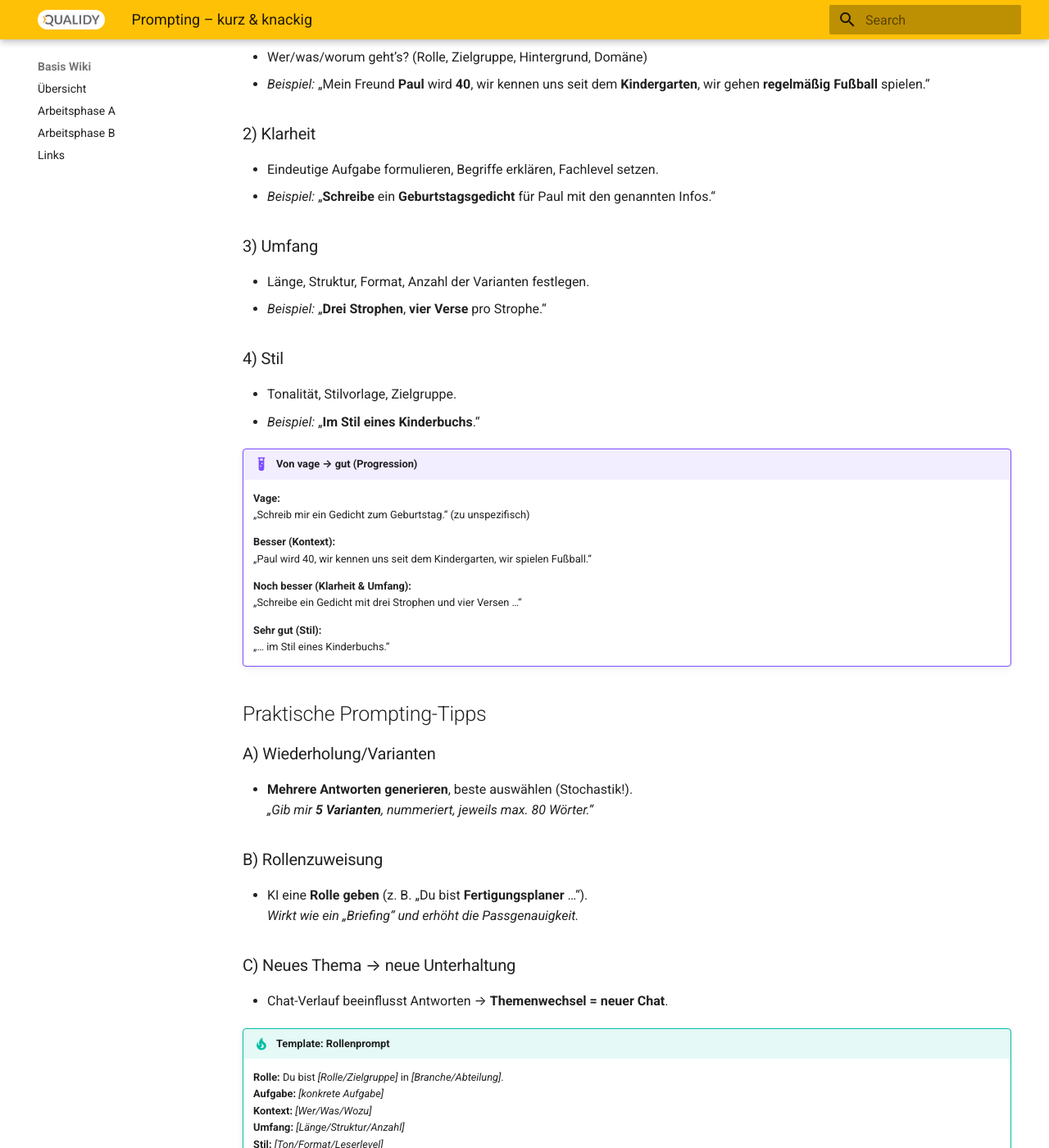
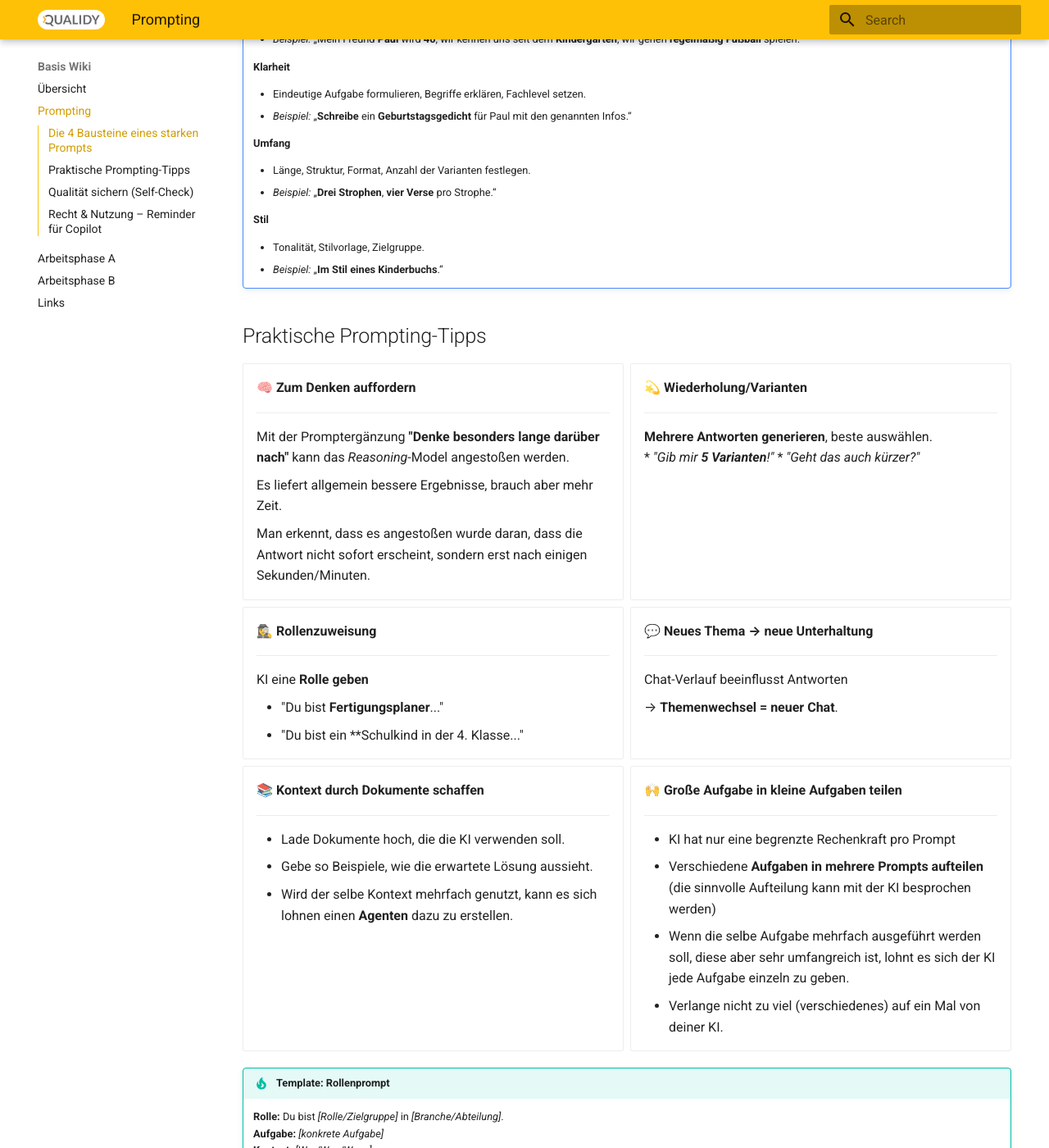
Before and after one commit to Qualidy/wiki-promtathon, an MkDocs documentation site: the page built from docs/content/prompting.md, in a window 1280 px wide and 1400 px high, scrolled down 473 px. Shown: the whole window at 82% size. Built offline with MkDocs 1.6.1 and Material for MkDocs 9.7.7, drawn with Linux system fonts in a browser that asks for light colours; some of the changed text lies outside the part shown.

Commit message:
Prompting verbessert

```diff
--- a/docs/content/prompting.md
+++ b/docs/content/prompting.md
@@ -11,48 +11,87 @@
 !!! note "Merksatz"
     **Klarer Prompt = Kontext + Klarheit + Umfang + Stil**
 
-### 1) Kontext
-- Wer/was/worum geht’s? (Rolle, Zielgruppe, Hintergrund, Domäne)
-- *Beispiel:* „Mein Freund **Paul** wird **40**, wir kennen uns seit dem **Kindergarten**, wir gehen **regelmäßig Fußball** spielen.“
+    **Kontext**
 
-### 2) Klarheit
-- Eindeutige Aufgabe formulieren, Begriffe erklären, Fachlevel setzen.
-- *Beispiel:* „**Schreibe** ein **Geburtstagsgedicht** für Paul mit den genannten Infos.“
+    - Wer/was/worum geht’s? (Rolle, Zielgruppe, Hintergrund, Domäne)
+    - *Beispiel:* „Mein Freund **Paul** wird **40**, wir kennen uns seit dem **Kindergarten**, wir gehen **regelmäßig Fußball** spielen.“
 
-### 3) Umfang
-- Länge, Struktur, Format, Anzahl der Varianten festlegen.
-- *Beispiel:* „**Drei Strophen**, **vier Verse** pro Strophe.“
+    **Klarheit**
 
-### 4) Stil
-- Tonalität, Stilvorlage, Zielgruppe.
-- *Beispiel:* „**Im Stil eines Kinderbuchs**.“
+    - Eindeutige Aufgabe formulieren, Begriffe erklären, Fachlevel setzen.
+    - *Beispiel:* „**Schreibe** ein **Geburtstagsgedicht** für Paul mit den genannten Infos.“
 
-!!! example "Von vage → gut (Progression)"
-    **Vage:**
-    „Schreib mir ein Gedicht zum Geburtstag.“ (zu unspezifisch)
+    **Umfang**
 
-    **Besser (Kontext):**
-    „Paul wird 40, wir kennen uns seit dem Kindergarten, wir spielen Fußball.“
+    - Länge, Struktur, Format, Anzahl der Varianten festlegen.
+    - *Beispiel:* „**Drei Strophen**, **vier Verse** pro Strophe.“
 
-    **Noch besser (Klarheit & Umfang):**
-    „Schreibe ein Gedicht mit drei Strophen und vier Versen …“
+    **Stil**
 
-    **Sehr gut (Stil):**
-    „… im Stil eines Kinderbuchs.“
+    - Tonalität, Stilvorlage, Zielgruppe.
+    - *Beispiel:* „**Im Stil eines Kinderbuchs**.“
 
 
 ## Praktische Prompting-Tipps
 
-### A) Wiederholung/Varianten
-- **Mehrere Antworten generieren**, beste auswählen (Stochastik!).
-  *„Gib mir **5 Varianten**, nummeriert, jeweils max. 80 Wörter.“*
+<div class="grid cards" markdown>
 
-### B) Rollenzuweisung
-- KI eine **Rolle geben** (z. B. „Du bist **Fertigungsplaner** …“).
-  *Wirkt wie ein „Briefing“ und erhöht die Passgenauigkeit.*
+* 🧠 **Zum Denken auffordern**
 
-### C) Neues Thema → neue Unterhaltung
-- Chat-Verlauf beeinflusst Antworten → **Themenwechsel = neuer Chat**.
+    ---
+
+    Mit der Promptergänzung **"Denke besonders lange darüber nach"** kann das *Reasoning*-Model
+    angestoßen werden.
+
+    Es liefert allgemein bessere Ergebnisse, brauch aber mehr Zeit.
+
+    Man erkennt, dass es angestoßen wurde daran, dass die Antwort nicht sofort erscheint,
+    sondern erst nach einigen Sekunden/Minuten.
+
+* **💫 Wiederholung/Varianten**
+
+    ---
+
+    **Mehrere Antworten generieren**, beste auswählen.
+    * *"Gib mir **5 Varianten**!"*
+    * *"Geht das auch kürzer?"*
+
+* **🕵️‍♀️ Rollenzuweisung**
+
+    ---
+
+    KI eine **Rolle geben**
+
+    * "Du bist **Fertigungsplaner**..."
+    * "Du bist ein **Schulkind in der 4. Klasse..."
+
+* **💬 Neues Thema → neue Unterhaltung**
+
+    ---
+
+    Chat-Verlauf beeinflusst Antworten
+
+    → **Themenwechsel = neuer Chat**.
+
+* **📚 Kontext durch Dokumente schaffen**
+
+    ---
+
+    * Lade Dokumente hoch, die die KI verwenden soll.
+    * Gebe so Beispiele, wie die erwartete Lösung aussieht.
+    * Wird der selbe Kontext mehrfach genutzt, kann es sich lohnen einen **Agenten** dazu zu erstellen.
+
+* **🙌 Große Aufgabe in kleine Aufgaben teilen**
+
+    ---
+
+    * KI hat nur eine begrenzte Rechenkraft pro Prompt
+    * Verschiedene **Aufgaben in mehrere Prompts aufteilen** (die sinnvolle Aufteilung kann mit der KI besprochen werden)
+    * Wenn die selbe Aufgabe mehrfach ausgeführt werden soll, diese aber sehr umfangreich ist,
+    lohnt es sich der KI jede Aufgabe einzeln zu geben.
+    * Verlange nicht zu viel (verschiedenes) auf ein Mal von deiner KI.
+
+</div>
 
 !!! tip "Template: Rollenprompt"
     **Rolle:** Du bist _[Rolle/Zielgruppe]_ in _[Branche/Abteilung]_.
@@ -63,37 +102,36 @@
     **Ausgabe:** _[Formatvorgabe: Bullet-Points, Tabelle, JSON, …]_
     **Qualität:** Prüfe _[Kriterien]_ und biete **2 Alternativen**.
 
-## Sofort einsetzbare Prompt-Bausteine (Automotive)
+    Sofort einsetzbare Prompt-Bausteine:
 
-!!! example "Standard-Analyse (Daten/Prozess)"
-    **Rolle:** Du bist Lean-Experte in der Automobilfertigung.
-    **Aufgabe:** Analysiere die folgenden Qualitätsdaten und nenne **Top-3 Auffälligkeiten**.
-    **Kontext:** Wir untersuchen Fehlercodes der KW 37–39 für Werk A–C.
-    **Umfang:** Max. 120 Wörter + **Tabelle (Code, Trend, Hypothese)**.
-    **Stil:** Klar, präzise, ohne Jargon.
-    **Ausgabe:** Erst Bullet-Summary, dann Tabelle.
+    ??? example "Standard-Analyse (Daten/Prozess)"
+        **Rolle:** Du bist Lean-Experte in der Automobilfertigung.
+        **Aufgabe:** Analysiere die folgenden Qualitätsdaten und nenne **Top-3 Auffälligkeiten**.
+        **Kontext:** Wir untersuchen Fehlercodes der KW 37–39 für Werk A–C.
+        **Umfang:** Max. 120 Wörter + **Tabelle (Code, Trend, Hypothese)**.
+        **Stil:** Klar, präzise, ohne Jargon.
+        **Ausgabe:** Erst Bullet-Summary, dann Tabelle.
 
-!!! example "Schreibstil anpassen (Dokumentation)"
-    **Rolle:** Du bist Technischer Redakteur.
-    **Aufgabe:** Formuliere den Text **leicht verständlich für Auszubildende** um.
-    **Kontext:** Sicherheitsanweisung für die Schweißlinie.
-    **Umfang:** 1 Absatz, max. 80 Wörter.
-    **Stil:** Aktiv, klare Verben, kurze Sätze.
-    **Ausgabe:** Nur den überarbeiteten Text liefern.
+    ??? example "Schreibstil anpassen (Dokumentation)"
+        **Rolle:** Du bist Technischer Redakteur.
+        **Aufgabe:** Formuliere den Text **leicht verständlich für Auszubildende** um.
+        **Kontext:** Sicherheitsanweisung für die Schweißlinie.
+        **Umfang:** 1 Absatz, max. 80 Wörter.
+        **Stil:** Aktiv, klare Verben, kurze Sätze.
+        **Ausgabe:** Nur den überarbeiteten Text liefern.
 
-!!! example "Varianten generieren (Kommunikation)"
-    **Rolle:** Du bist Servicekommunikator.
-    **Aufgabe:** Erzeuge **5 Antwortvarianten** auf eine Lieferverzögerung (freundlich/sachlich/technisch/kurz/formell).
-    **Kontext:** Ersatzteil verspätet, neue Lieferung in 5 Tagen.
-    **Umfang:** Je Variante max. 60 Wörter.
-    **Ausgabe:** Nummerierte Liste.
+    ??? example "Varianten generieren (Kommunikation)"
+        **Rolle:** Du bist Servicekommunikator.
+        **Aufgabe:** Erzeuge **5 Antwortvarianten** auf eine Lieferverzögerung (freundlich/sachlich/technisch/kurz/formell).
+        **Kontext:** Ersatzteil verspätet, neue Lieferung in 5 Tagen.
+        **Umfang:** Je Variante max. 60 Wörter.
+        **Ausgabe:** Nummerierte Liste.
 
 ## Qualität sichern (Self-Check)
 
-- **Zielerfüllung:** Trifft die Antwort genau die gestellte Aufgabe?
-- **Faktencheck:** Stimmen Daten/Termini – oder braucht es Quellen?
-- **Form/Format:** Entspricht die Ausgabe dem gewünschten **Format** (Länge, Struktur, Tabellen/JSON)?
-- **Iterieren:** *„Überarbeite Variante 2. Straffe Einleitung, füge 1 KPI hinzu.“*
+- **Faktencheck:** Stimmen Daten/Termini – oder braucht es Quellen? Quellen angeben lassen! PRÜFEN, PRÜFEN, PRÜFEN!
+- **Kürzen:** Häufig füllt die KI den Text mit Phrasen oder gibt Inhalte mehrfach wieder. Kürzen (lassen)!
+- **Iterieren:** *„Mach die Einleitung straffer, füge 1 KPI hinzu.“*
 
 ## Recht & Nutzung – Reminder für Copilot
 - **Nur dienstlich**, Anmeldung mit Geschäftskonto (Schutzschild beachten).
--- a/mkdocs.yml
+++ b/mkdocs.yml
@@ -2,6 +2,7 @@
 
 nav:
   - Übersicht: index.md
+  - Prompting: content/prompting.md
   - Arbeitsphase A: content/A.md
   - Arbeitsphase B: content/B.md
   - Links: content/links.md
```
Also changed, not shown: docs/index.md (+24 -13 lines).
